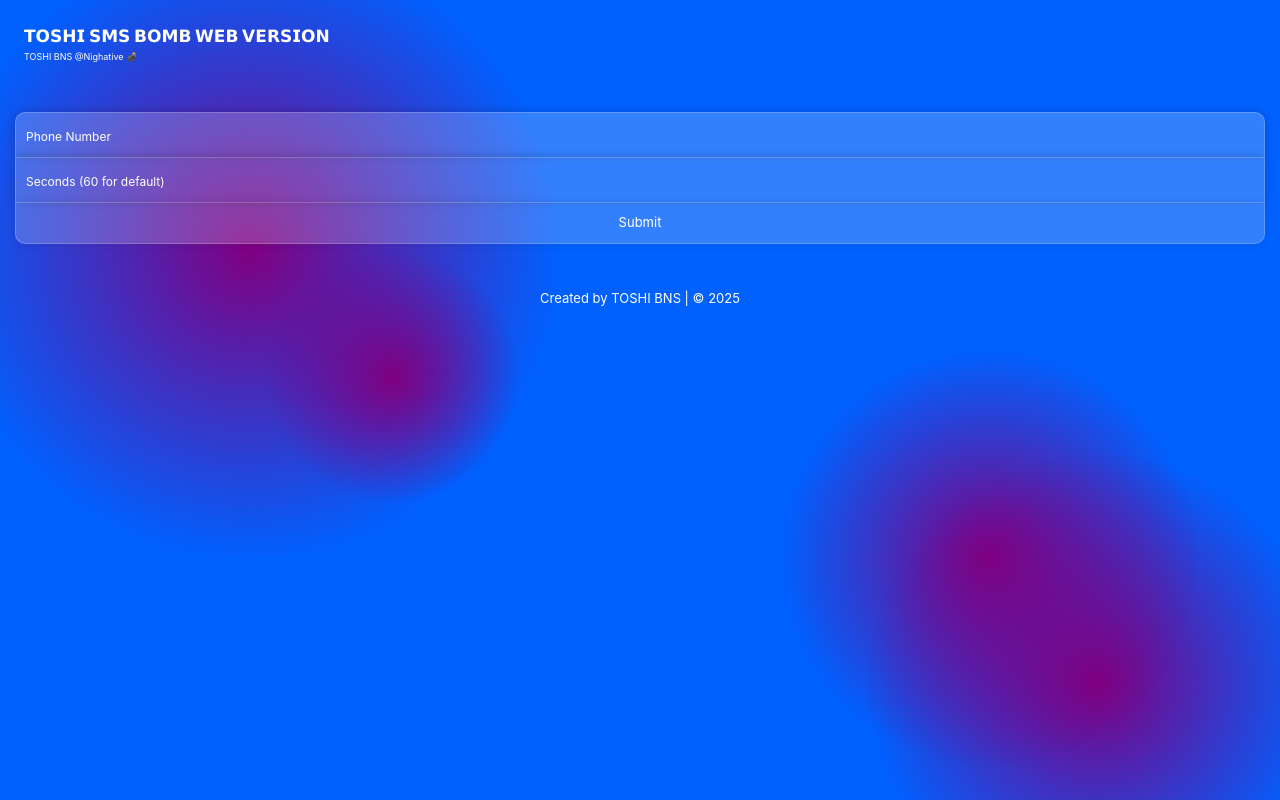
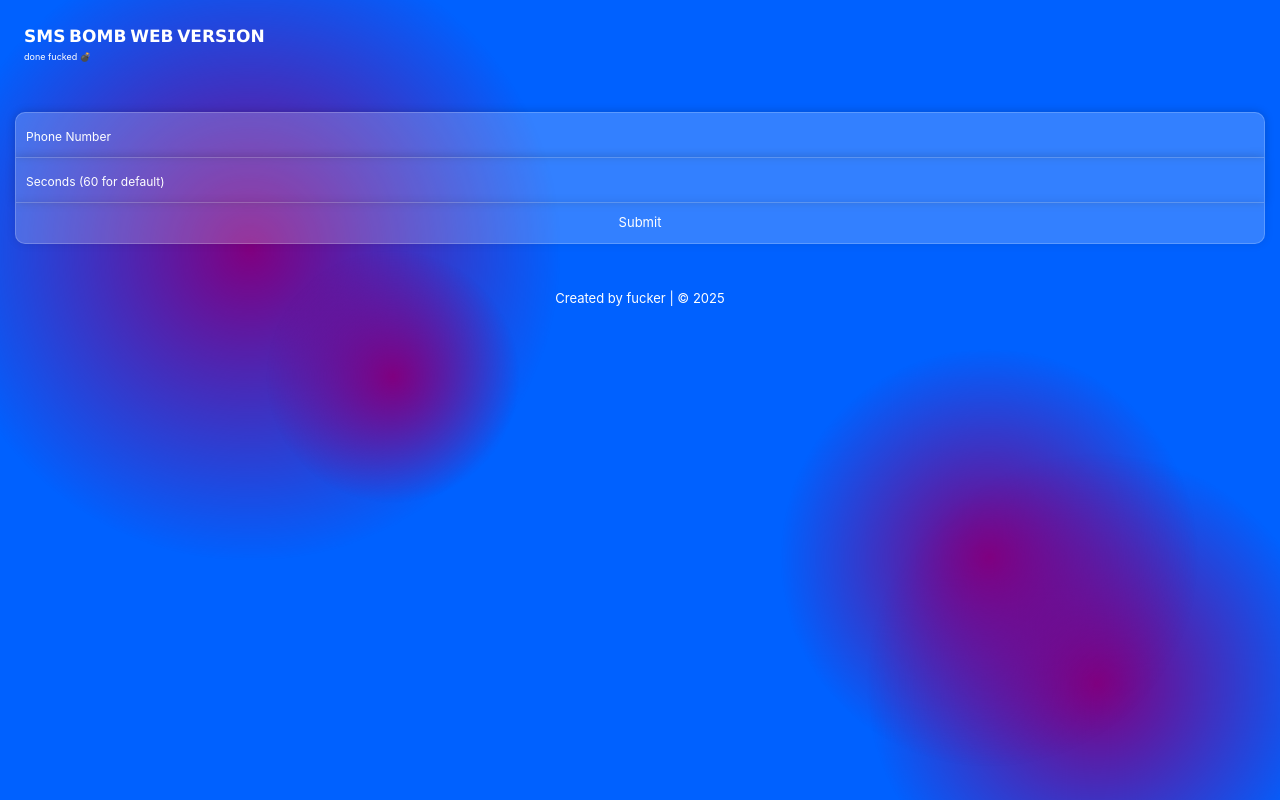
Before and after one commit to akosimonster/TOSHI-SMS-WEB, a website: page public/index.html in a window 1280 px wide. Drawn offline with nearby package versions, Linux system fonts and the light colour scheme; some packages are replaced by stand-ins of ours; a script that the page names is missing; a web font is replaced by a local one.

Commit message:
Update index.html

```diff
--- a/public/index.html
+++ b/public/index.html
@@ -12,7 +12,7 @@
   <link rel="stylesheet" href="https://cdn.jsdelivr.net/npm/@sweetalert2/theme-dark/dark.css">
   <link rel="stylesheet" href="style.css">
   <link rel="icon" href="image/logo.png">
-  <title>𝗧𝗢𝗦𝗛𝗜 𝗦𝗠𝗦 𝗕𝗢𝗠𝗕 𝗪𝗘𝗕 𝗩𝗘𝗥𝗦𝗜𝗢𝗡</title>
+  <title>𝗦𝗠𝗦 𝗕𝗢𝗠𝗕 𝗪𝗘𝗕 𝗩𝗘𝗥𝗦𝗜𝗢𝗡</title>
 </head>
 <body>
   <script src="https://challenges.cloudflare.com/turnstile/v0/api.js?render=explicit"></script>
@@ -29,8 +29,8 @@
   </div>
   <div class="animate__animated">
     <div class="max-w-screen-xl flex flex-wrap items-center justify-between mx-auto p-4">
-      <p class="headerText">𝗧𝗢𝗦𝗛𝗜 𝗦𝗠𝗦 𝗕𝗢𝗠𝗕 𝗪𝗘𝗕 𝗩𝗘𝗥𝗦𝗜𝗢𝗡</p>
-      <p class="subHeaderText">TOSHI BNS @Nighative 💣</p>
+      <p class="headerText">𝗦𝗠𝗦 𝗕𝗢𝗠𝗕 𝗪𝗘𝗕 𝗩𝗘𝗥𝗦𝗜𝗢𝗡</p>
+      <p class="subHeaderText">done fucked 💣</p>
     </div>
   </div>
   <div>
@@ -49,7 +49,7 @@
       </div>
     </div>
     <div style="padding: 20px; text-align: center;">
-      <p>Created by TOSHI BNS | © 2025</p>
+      <p>Created by fucker | © 2025</p>
       <br><br>
     </div>
   </div>
```
